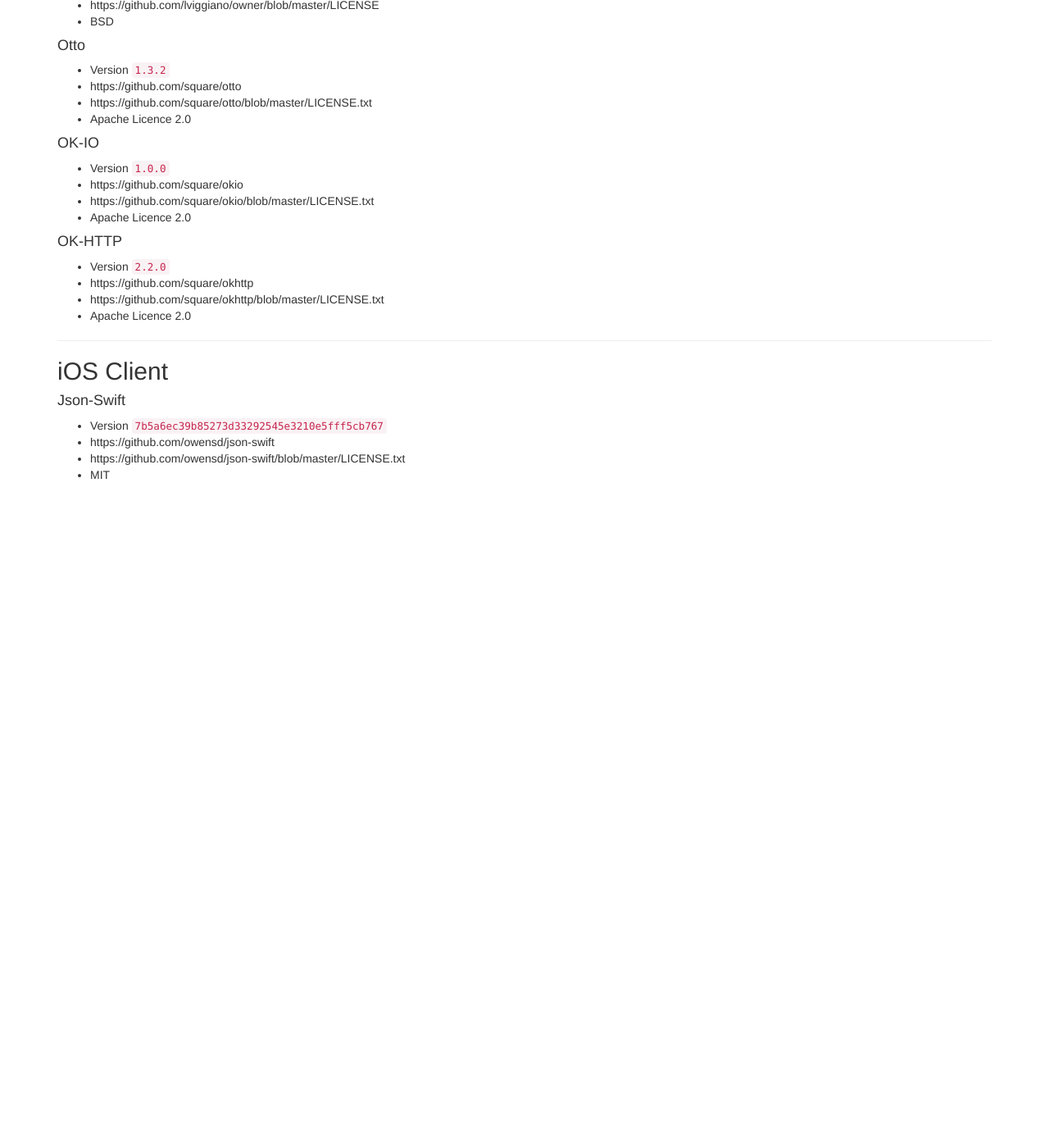
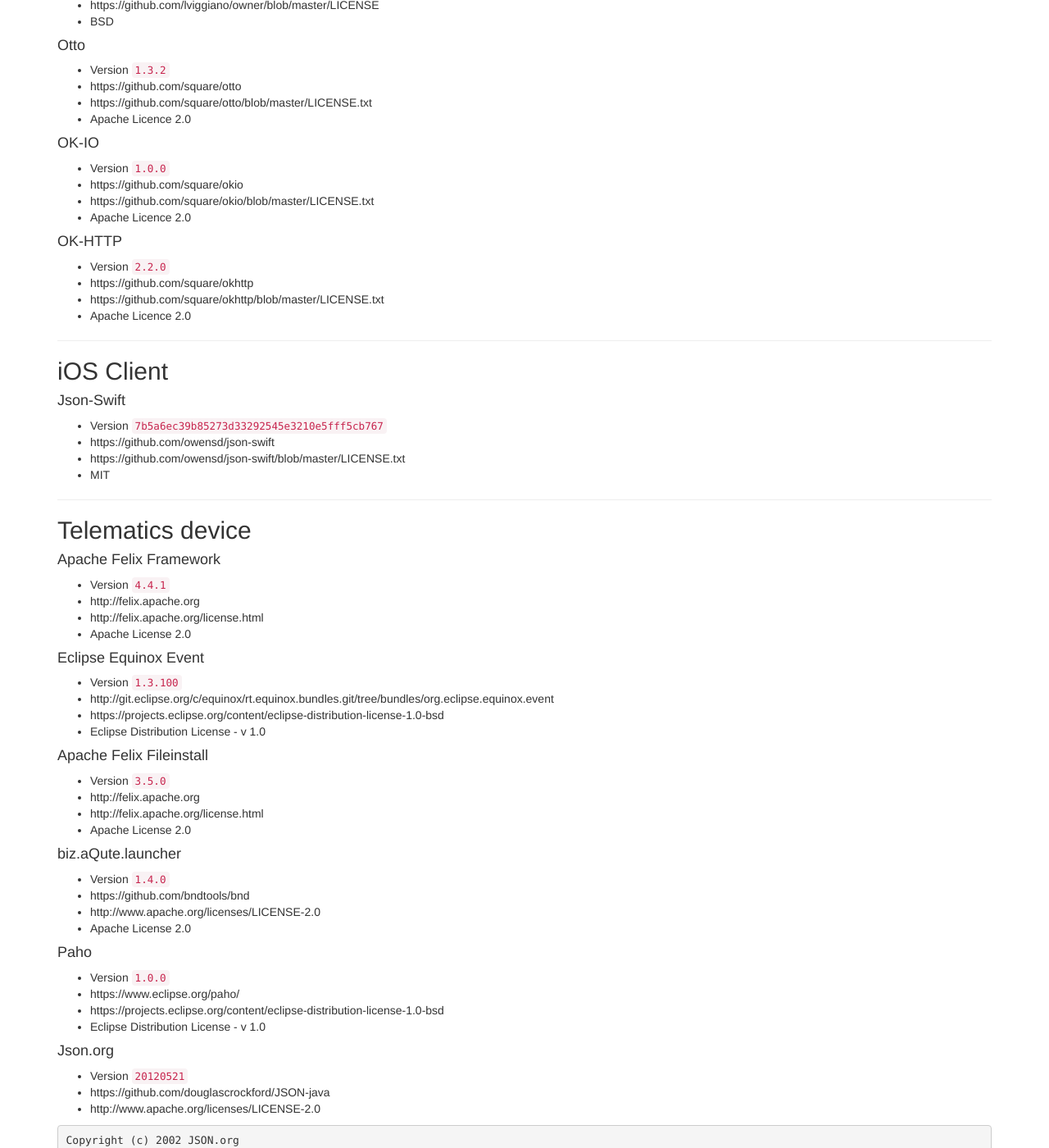
Before and after one commit to Springworks/m2h-open-source-licenses, a Jekyll site: the page built from index.md, in a window 1280 px wide and 1400 px high, scrolled down 3002 px. Shown: the whole window at 82% size. Built offline with Jekyll 4.4.1, drawn with Linux system fonts in a browser that asks for light colours; Markdown is read by kramdown in place of the engine named in the settings; before the commit the page ends 3601 px from its top, so only the background shows below that; some of the changed text lies outside the part shown.

Commit message:
Added tem licenses

````diff
--- a/index.md
+++ b/index.md
@@ -201,3 +201,65 @@ SOFTWARE.
 * https://github.com/owensd/json-swift
 * https://github.com/owensd/json-swift/blob/master/LICENSE.txt
 * MIT
+
+---
+
+## Telematics device
+#### Apache Felix Framework
+* Version `4.4.1`
+* http://felix.apache.org
+* http://felix.apache.org/license.html
+* Apache License 2.0
+
+#### Eclipse Equinox Event
+* Version `1.3.100`
+* http://git.eclipse.org/c/equinox/rt.equinox.bundles.git/tree/bundles/org.eclipse.equinox.event
+* https://projects.eclipse.org/content/eclipse-distribution-license-1.0-bsd
+* Eclipse Distribution License - v 1.0
+
+#### Apache Felix Fileinstall
+* Version `3.5.0`
+* http://felix.apache.org
+* http://felix.apache.org/license.html
+* Apache License 2.0
+
+#### biz.aQute.launcher
+* Version `1.4.0`
+* https://github.com/bndtools/bnd
+* http://www.apache.org/licenses/LICENSE-2.0
+* Apache License 2.0
+
+#### Paho
+* Version `1.0.0`
+* https://www.eclipse.org/paho/
+* https://projects.eclipse.org/content/eclipse-distribution-license-1.0-bsd
+* Eclipse Distribution License - v 1.0
+
+#### Json.org
+* Version `20120521`
+* https://github.com/douglascrockford/JSON-java
+* http://www.apache.org/licenses/LICENSE-2.0
+
+```
+Copyright (c) 2002 JSON.org
+
+Permission is hereby granted, free of charge, to any person obtaining a copy
+of this software and associated documentation files (the "Software"), to deal
+in the Software without restriction, including without limitation the rights
+to use, copy, modify, merge, publish, distribute, sublicense, and/or sell
+copies of the Software, and to permit persons to whom the Software is
+furnished to do so, subject to the following conditions:
+
+The above copyright notice and this permission notice shall be included in all
+copies or substantial portions of the Software.
+
+The Software shall be used for Good, not Evil.
+
+THE SOFTWARE IS PROVIDED "AS IS", WITHOUT WARRANTY OF ANY KIND, EXPRESS OR
+IMPLIED, INCLUDING BUT NOT LIMITED TO THE WARRANTIES OF MERCHANTABILITY,
+FITNESS FOR A PARTICULAR PURPOSE AND NONINFRINGEMENT. IN NO EVENT SHALL THE
+AUTHORS OR COPYRIGHT HOLDERS BE LIABLE FOR ANY CLAIM, DAMAGES OR OTHER
+LIABILITY, WHETHER IN AN ACTION OF CONTRACT, TORT OR OTHERWISE, ARISING FROM,
+OUT OF OR IN CONNECTION WITH THE SOFTWARE OR THE USE OR OTHER DEALINGS IN THE
+SOFTWARE.
+```
````
